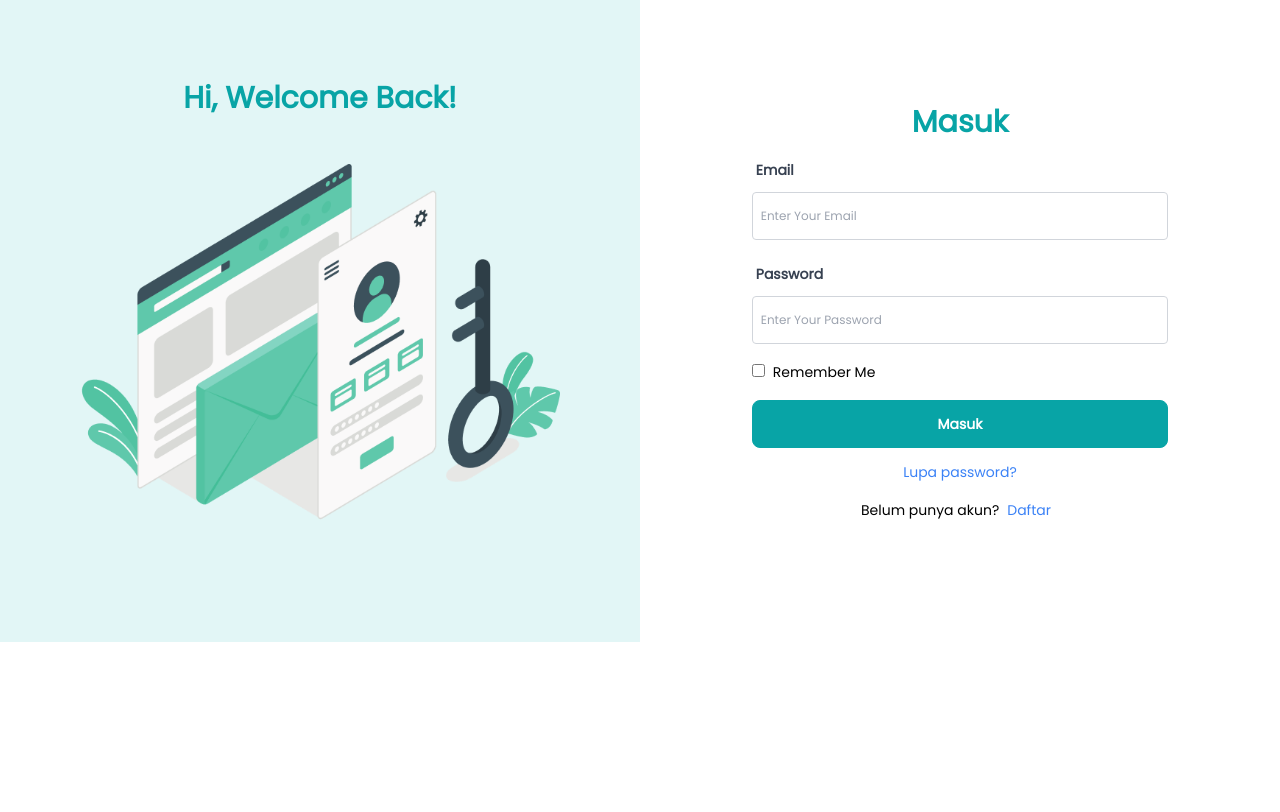
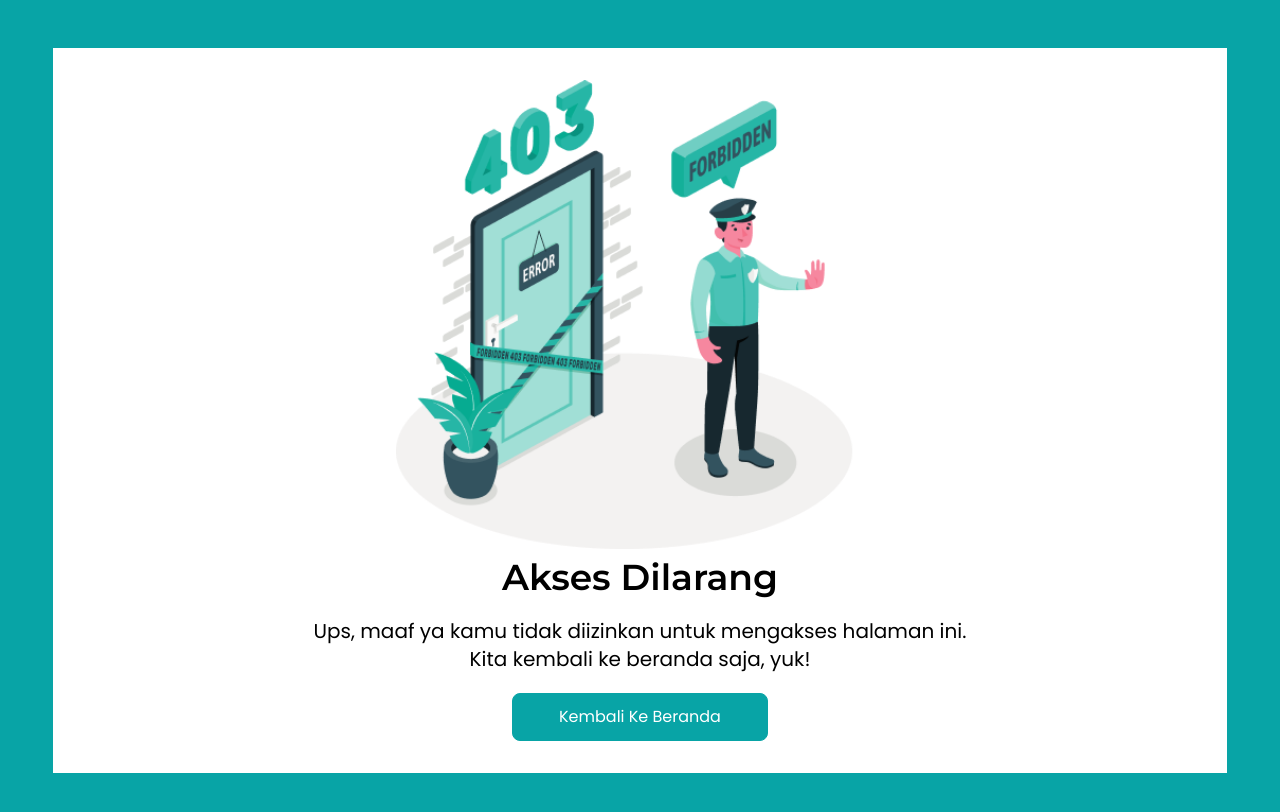
Before and after one commit to ranimp/final-project-14, a React (Create React App) app: page /403 in a window 1280 px wide. Shown: the top 812 px of the page. Built offline with nearby package versions, Linux system fonts and the light colour scheme.

Commit message:
add 404 & 403 pages

```diff
--- a/src/routes.js
+++ b/src/routes.js
@@ -48,6 +48,8 @@ import TDtestimoni from './admin/views/TDtestimoni';
 import TDpengalaman from './admin/views/TDpengalaman';
 import TDkategori from './admin/views/TDkategori';
 import TDtim from './admin/views/TDtim';
+import NotFound from './user/pages/404notfound';
+import Forbidden from './user/pages/403forbidden';
 AOS.init();
 
 export default function UserRoutes() {
@@ -56,7 +58,7 @@ export default function UserRoutes() {
       <BrowserRouter>
         <div className="App">
           <Switch>
-            <Route exact path="/403" component={LoginPage} />
+            <Route exact path="/403" component={Forbidden} />
             <Route exact path="/testimoni/:id" component={DetailTestimoniPage} />
             <Route exact path="/komunitas/:id" component={DetailKomunitasPage} />
             <Route exact path="/kategori/:id" component={DetailKategoriPage} />
@@ -103,6 +105,7 @@ export default function UserRoutes() {
             <Route exact path="/admin/tambahdatapengalaman" component={TDpengalaman} />
             <Route exact path="/admin/tambahdatakategori" component={TDkategori} />
             <Route exact path="/admin/tambahdatatimkami" component={TDtim} />
+            <Route exact path="*" component={NotFound} />
           </Switch>
         </div>
       </BrowserRouter>
--- /dev/null
+++ b/src/user/pages/403forbidden.jsx
@@ -0,0 +1,18 @@
+import { Link } from "react-router-dom"
+import Button from "../components/button"
+import forbidden from "../images/403.png"
+
+export default function Forbidden() {
+  return (
+    <div className="bg-dark-green py-16 lg:py-12 h-screen lg:h-auto text-black">
+      <div className="flex flex-col items-center justify-center w-11/12 bg-white mx-auto py-8">
+        <img src={forbidden} alt='403' className="lg:w-5/12 mb-2"/>
+        <h1 className="font-montserrat font-bold text-xl lg:text-4xl">Akses Dilarang</h1>
+        <p className="font-poppins text-sm lg:text-xl text-center my-5 px-2">Ups, maaf ya kamu tidak diizinkan untuk mengakses halaman ini.<br></br> Kita kembali ke beranda saja, yuk!</p>
+        <Link to='/'>
+          <Button def='default' type='pilihPaket'>Kembali ke Beranda</Button>
+        </Link>
+      </div>
+    </div>
+  )
+}
--- /dev/null
+++ b/src/user/pages/404notfound.jsx
@@ -0,0 +1,18 @@
+import { Link } from "react-router-dom"
+import Button from "../components/button"
+import notfound from "../images/404.png"
+
+export default function NotFound() {
+  return (
+    <div className="bg-dark-green py-32 lg:py-12 h-screen text-black">
+      <div className="flex flex-col items-center justify-center w-11/12 bg-white mx-auto py-8">
+        <img src={notfound} alt='404' className="lg:w-5/12 mb-2"/>
+        <h1 className="font-montserrat font-bold text-xl lg:text-4xl">Halaman Tidak Ditemukan</h1>
+        <p className="font-poppins text-sm lg:text-xl text-center my-5 px-2">Yah, maaf ya halaman yang kamu cari tidak ada nih. <br></br> Kita kembali ke beranda saja, yuk!</p>
+        <Link to='/'>
+          <Button def='default' type='pilihPaket'>Kembali ke Beranda</Button>
+        </Link>
+      </div>
+    </div>
+  )
+}
```
Also changed, not shown: src/user/images/403.png (added), src/user/images/404.png (added).
